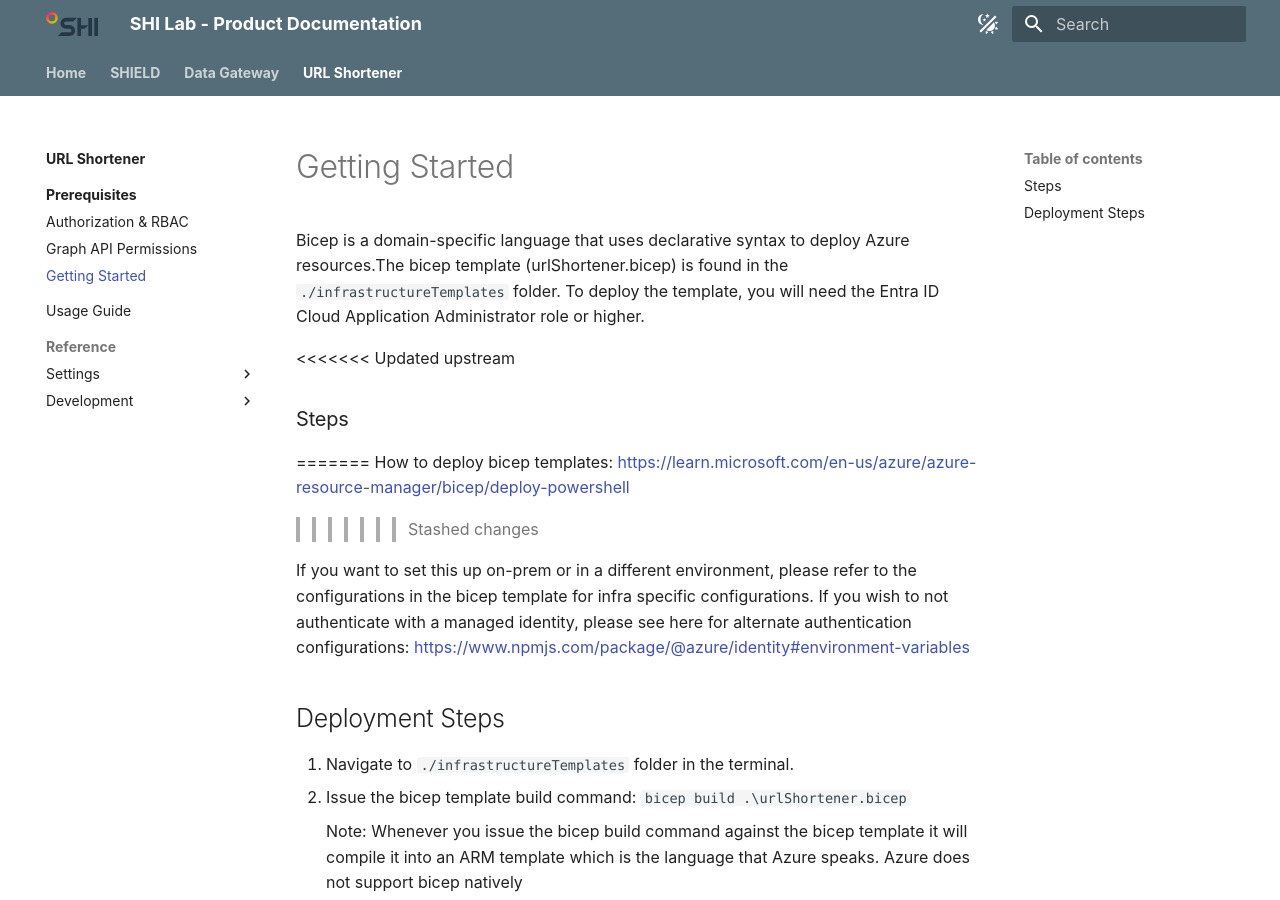
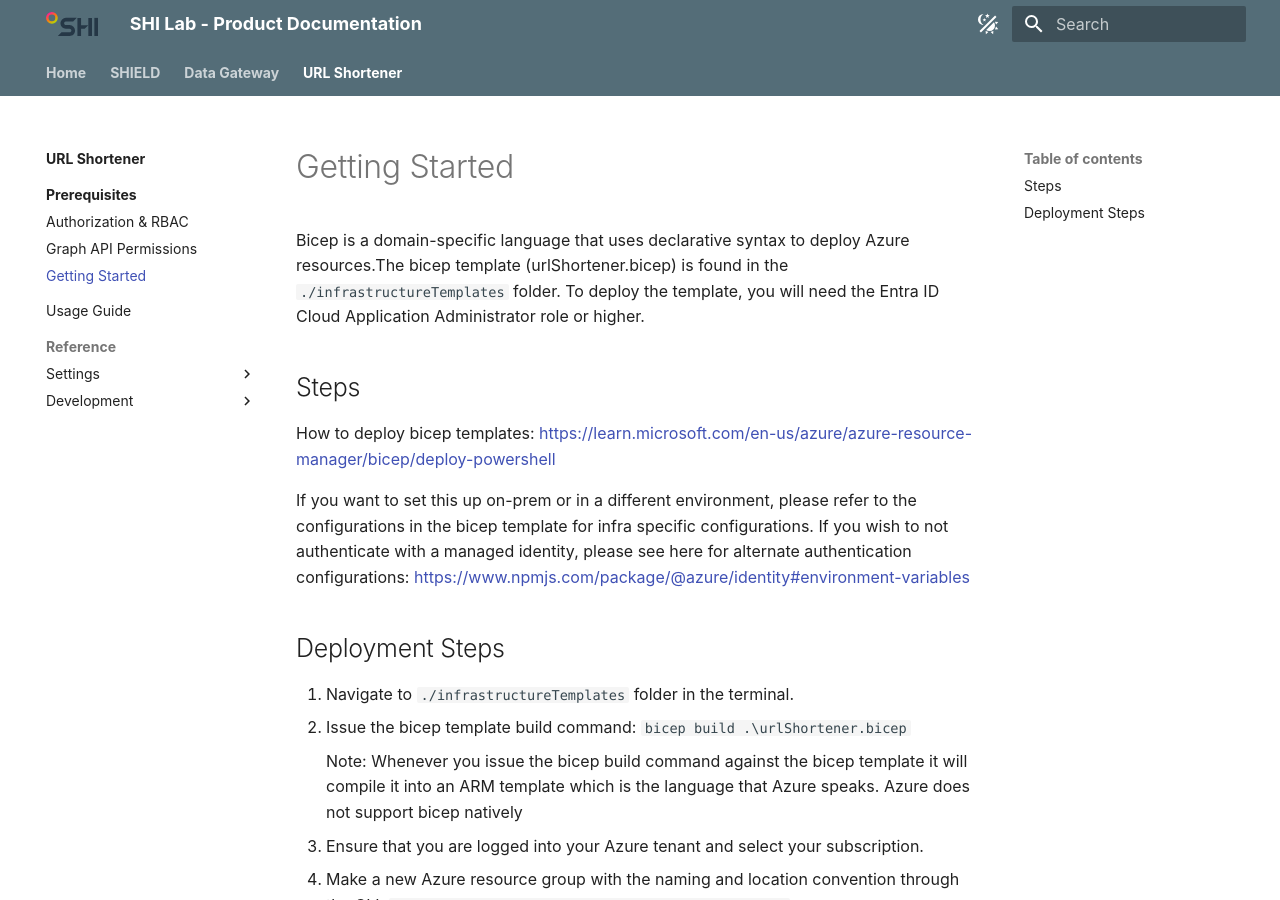
Before and after one commit to Software-Hardware-Integration-Lab/Documentation, an MkDocs documentation site: the page built from docs/URL-Shortener/Getting-Started.md, in a window 1280 px wide and 900 px high. Built offline with MkDocs 1.6.1 and Material for MkDocs 9.7.7, drawn with Linux system fonts in a browser that asks for light colours; plug-ins that fetch from the network failed and are left out.

Commit message:
Remove merge conflict markers from Getting-Started.md
Cleaned up leftover merge conflict markers and redundant lines in the URL Shortener Getting-Started documentation for clarity.

```diff
--- a/docs/URL-Shortener/Getting-Started.md
+++ b/docs/URL-Shortener/Getting-Started.md
@@ -2,11 +2,9 @@
 
 Bicep is a domain-specific language that uses declarative syntax to deploy Azure resources.The bicep template (urlShortener.bicep) is found in the `./infrastructureTemplates` folder. To deploy the template, you will need the Entra ID Cloud Application Administrator role or higher.
 
-<<<<<<< Updated upstream
-### Steps
-=======
+## Steps
+
 How to deploy bicep templates: <https://learn.microsoft.com/en-us/azure/azure-resource-manager/bicep/deploy-powershell>
->>>>>>> Stashed changes
 
 If you want to set this up on-prem or in a different environment, please refer to the configurations in the bicep template for infra specific configurations. If you wish to not authenticate with a managed identity, please see here for alternate authentication configurations: <https://www.npmjs.com/package/@azure/identity#environment-variables>
 
```
